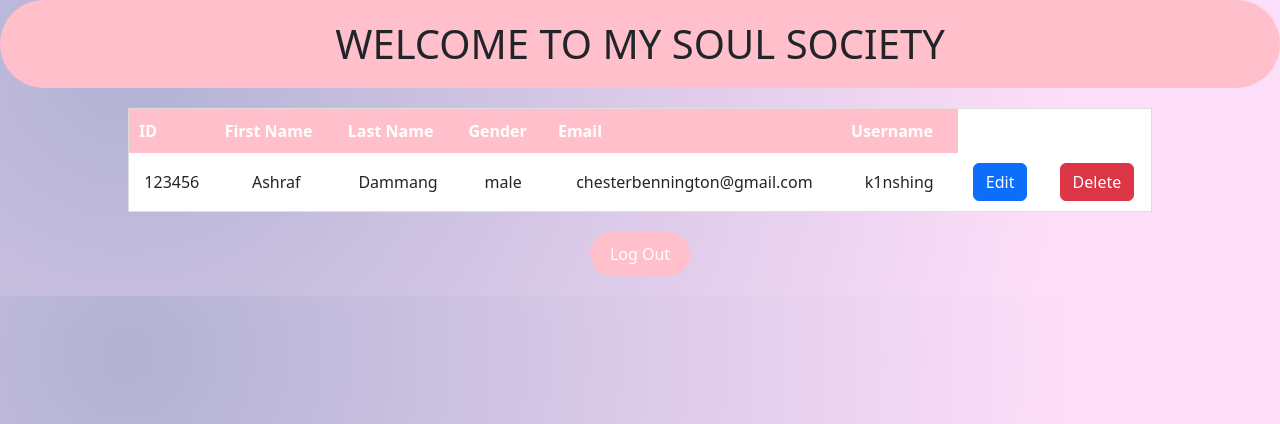
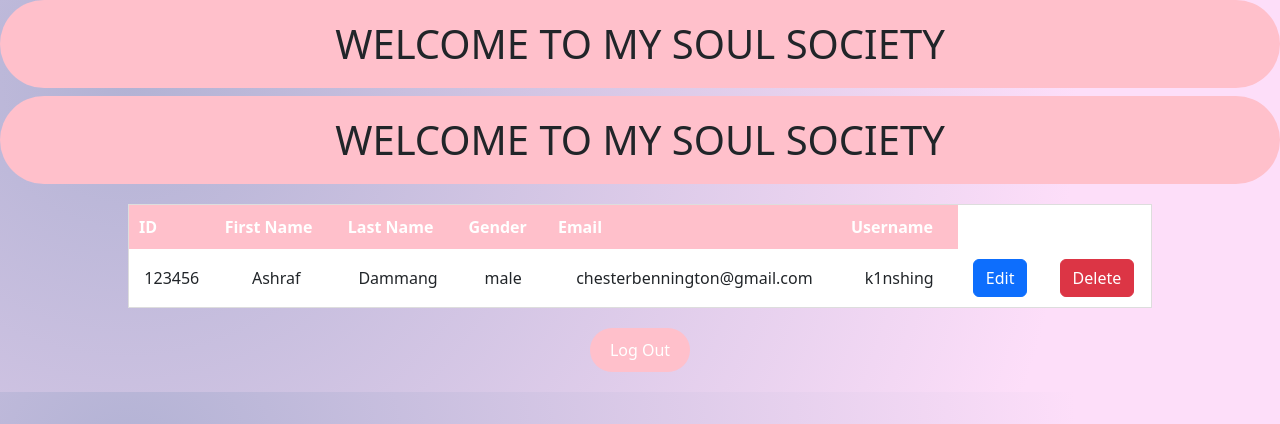
Before and after one commit to DmmngShrf/WEBDEV, a PHP site: page /dashboard.php in a window 1280 px wide. Shown: the top 424 px of the page. Run offline with PHP 8.4, Linux system fonts and the light colour scheme; data comes from the database, SQL or seed files in the repository; some libraries are stand-ins or nearby versions.

```diff
--- a/Dashboard/dashboard.php
+++ b/Dashboard/dashboard.php
@@ -18,6 +18,7 @@
 
 </style>
 <body>
+    <h1>WELCOME TO MY SOUL SOCIETY</h1>
     <h1>WELCOME TO MY SOUL SOCIETY</h1>
     <table border="1">
         <thead>
```
